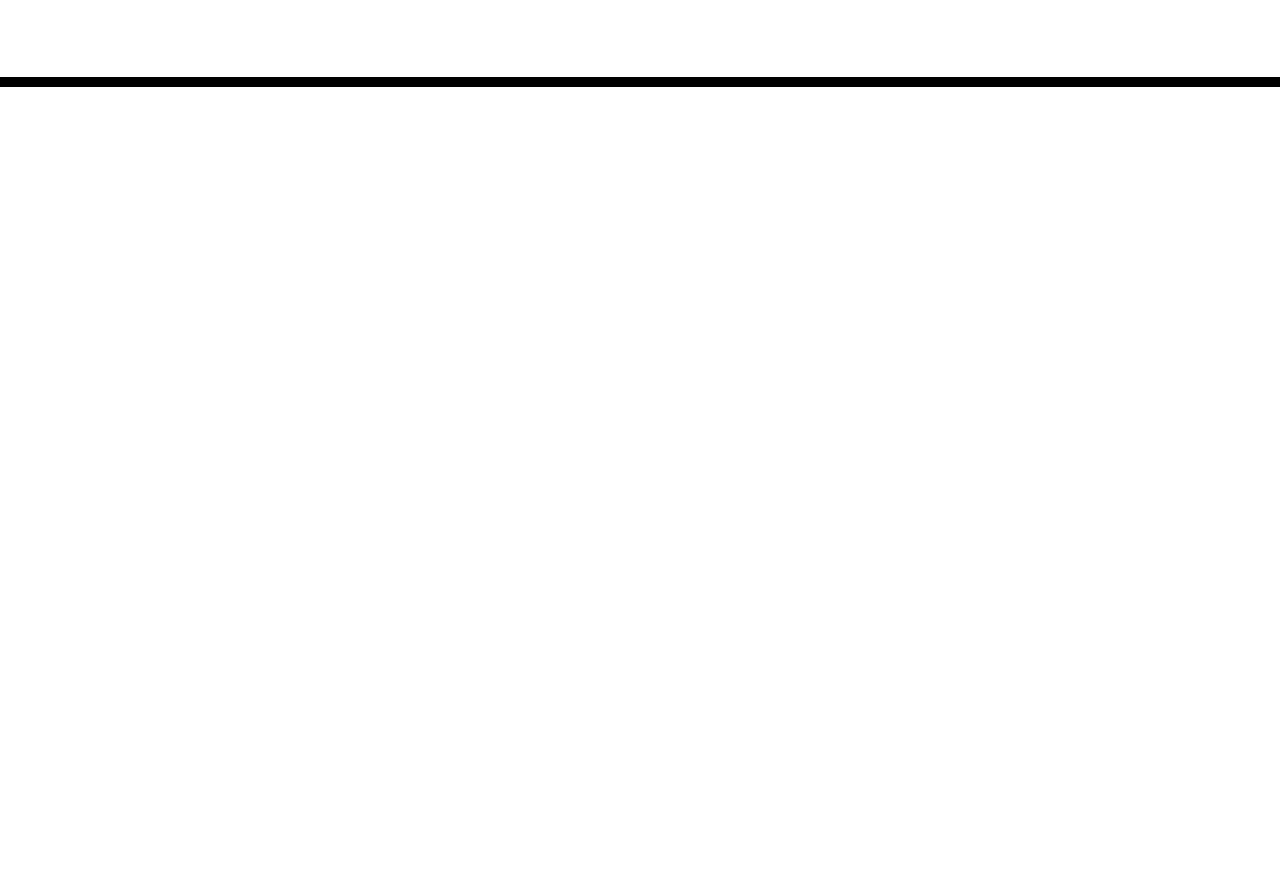
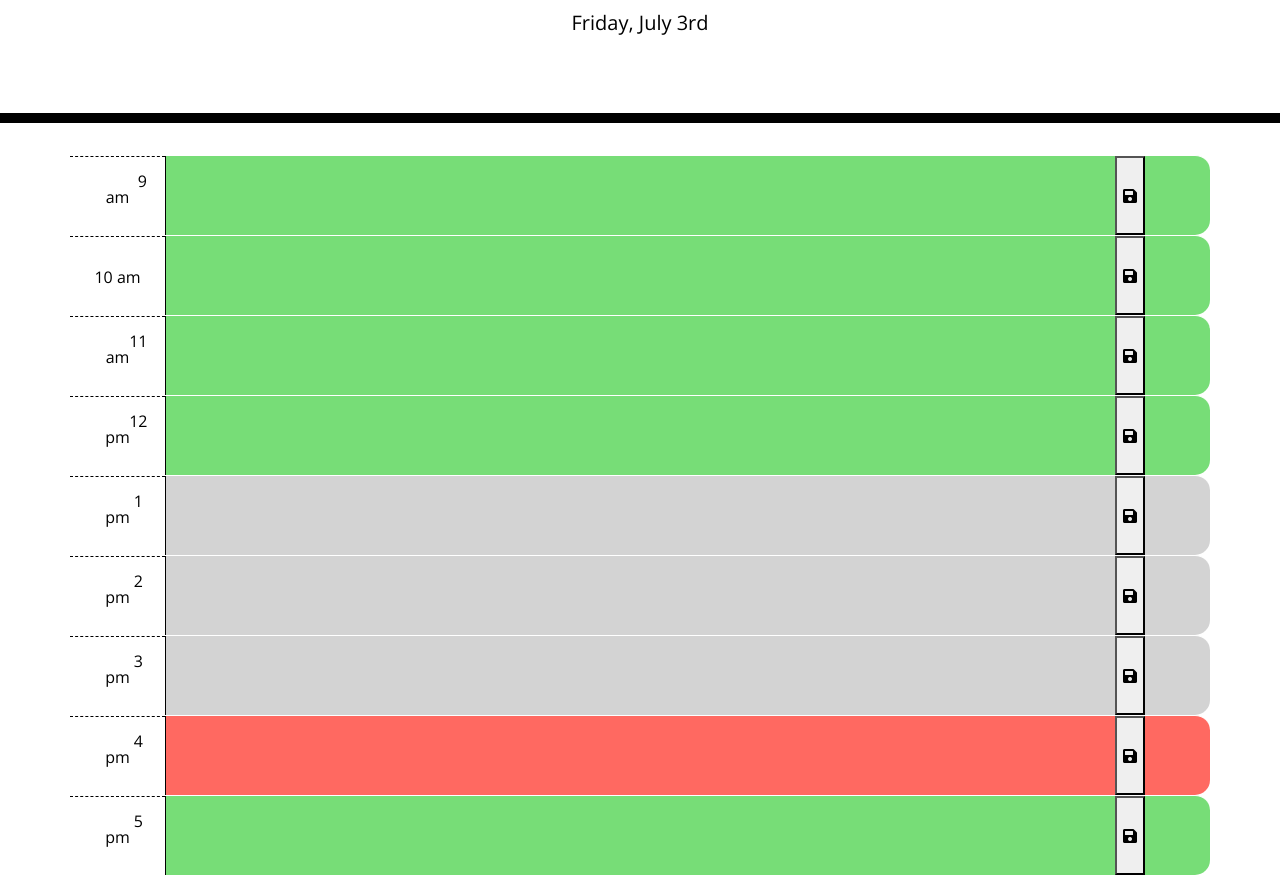
Before and after one commit to Jdusang1/Daily-calender, a plain HTML site: page index.html in a window 1280 px wide. Shown: the part 181-1056 px from the top of the page. Before the commit the page ends 800 px from the top, so only its background shows below. Drawn offline with nearby package versions, Linux system fonts and the light colour scheme.

Commit message:
updated working daily calender funtction

```diff
--- a/index.html
+++ b/index.html
@@ -29,10 +29,67 @@
       <p id="currentDay" class="lead"></p>
     </header>
     <div class="container">
-      <!-- Timeblocks go here -->
+      <div class="time-block row" id="9am">
+          <div class="hour col-md-1">
+            9 am
+          </div>
+          <textarea class="description col-md-10"></textarea>
+          <button class="save"><i class="fas fa-save"></i></button>
+    </div><div class="time-block row" id="10am">
+          <div class="hour col-md-1">
+            10 am
+          </div>
+          <textarea class="description col-md-10"></textarea>
+          <button class="save"><i class="fas fa-save"></i></button>
+    </div><div class="time-block row" id="11am">
+          <div class="hour col-md-1">
+          11 am
+          </div>
+          <textarea class="description col-md-10"></textarea>
+          <button class="save"><i class="fas fa-save"></i></button>
+    </div><div class="time-block row" id="12pm">
+          <div class="hour col-md-1">
+          12 pm
+          </div>
+          <textarea class="description col-md-10"></textarea>
+          <button class="save"><i class="fas fa-save"></i></button>
+    </div><div class="time-block row" id="1pm">
+          <div class="hour col-md-1">
+          1 pm
+          </div>
+          <textarea class="description col-md-10"></textarea>
+          <button class="save"><i class="fas fa-save"></i></button>
+    </div><div class="time-block row" id="2pm">
+          <div class="hour col-md-1">
+          2 pm
+          </div>
+          <textarea class="description col-md-10"></textarea>
+          <button class="save"><i class="fas fa-save"></i></button>
+    </div><div class="time-block row" id="3pm">
+          <div class="hour col-md-1">
+          3 pm
+          </div>
+          <textarea class="description col-md-10"></textarea>
+          <button class="save"><i class="fas fa-save"></i></button>
+    </div><div class="time-block row" id="4pm">
+          <div class="hour col-md-1">
+          4 pm
+          </div>
+          <textarea class="description col-md-10"></textarea>
+          <button class="save"><i class="fas fa-save"></i></button>
+    </div><div class="time-block row" id="5pm">
+          <div class="hour col-md-1">
+          5 pm
+          </div>
+          <textarea class="description col-md-10"></textarea>
+    <button class="save"><i class="fas fa-save"></i></button>
+    </div>
     </div>
 
     <script src="https://code.jquery.com/jquery-3.4.1.min.js"></script>
     <script src="https://cdnjs.cloudflare.com/ajax/libs/moment.js/2.24.0/moment.min.js"></script>
+
+  <script src="script.js"></script>
+
   </body>
 </html>
--- a/script.js
+++ b/script.js
@@ -1,3 +1,44 @@
-function name(){
-    console.log("hello")
+$(document).ready(function(){
+
+$(".save").on("click" , function(){
+    var description = $(this).siblings(".description").val()
+    var time = $(this).parent().attr("id")
+    localStorage.setItem(time,description)
+
+})
+
+function hourChange (){
+    var currentHour = moment().hours()
+    $(".time-block").each(function(){
+    var blockHour = parseInt($(this).attr("id"))
+        // "this" is grabbing the id hour you are clicked on
+    if (blockHour < currentHour){
+        $(this).addClass("past")
+        }else if (blockHour === currentHour) {
+            $(this).removeClass("past")
+            $(this).addClass("present")
+
+        }else { $(this).removeClass("past")
+                $(this).removeClass("present")
+                $(this).addClass("future")
+        }
+
+    })
 }
+hourChange()
+
+    var timeInterval = setInterval(hourChange,15000)
+    $("#9am .description").val(localStorage.getItem("9am"))
+    $("#10am .description").val(localStorage.getItem("10am"))
+    $("#11am .description").val(localStorage.getItem("11am"))
+    $("#12pm .description").val(localStorage.getItem("12pm"))
+    $("#1pm .description").val(localStorage.getItem("1pm"))
+    $("#2pm .description").val(localStorage.getItem("2pm"))
+    $("#3pm .description").val(localStorage.getItem("3pm"))
+    $("#4pm .description").val(localStorage.getItem("4pm"))
+    $("#5pm .description").val(localStorage.getItem("5pm"))
+
+    $("#currentDay").text(moment().format("dddd, MMMM Do"))
+
+
+})
```
